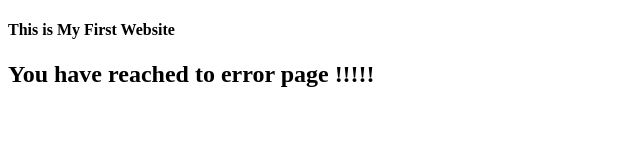
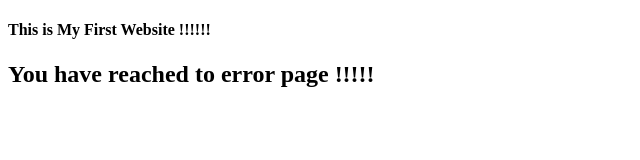
Before and after one commit to Padma4it/test1, a plain HTML site: page index.html in a window 1280 px wide. Shown: the full height of the page, 0-640 px from the left. Drawn offline with Linux system fonts and the light colour scheme.

Commit message:
Update index.html

```diff
--- a/index.html
+++ b/index.html
@@ -2,7 +2,7 @@
 <html>
 <body>
 
-<h4>This is My First Website</h4>
+<h4>This is My First Website !!!!!!</h4>
 <h2>You have reached to error page !!!!!</h2>
 
 </body>
```
